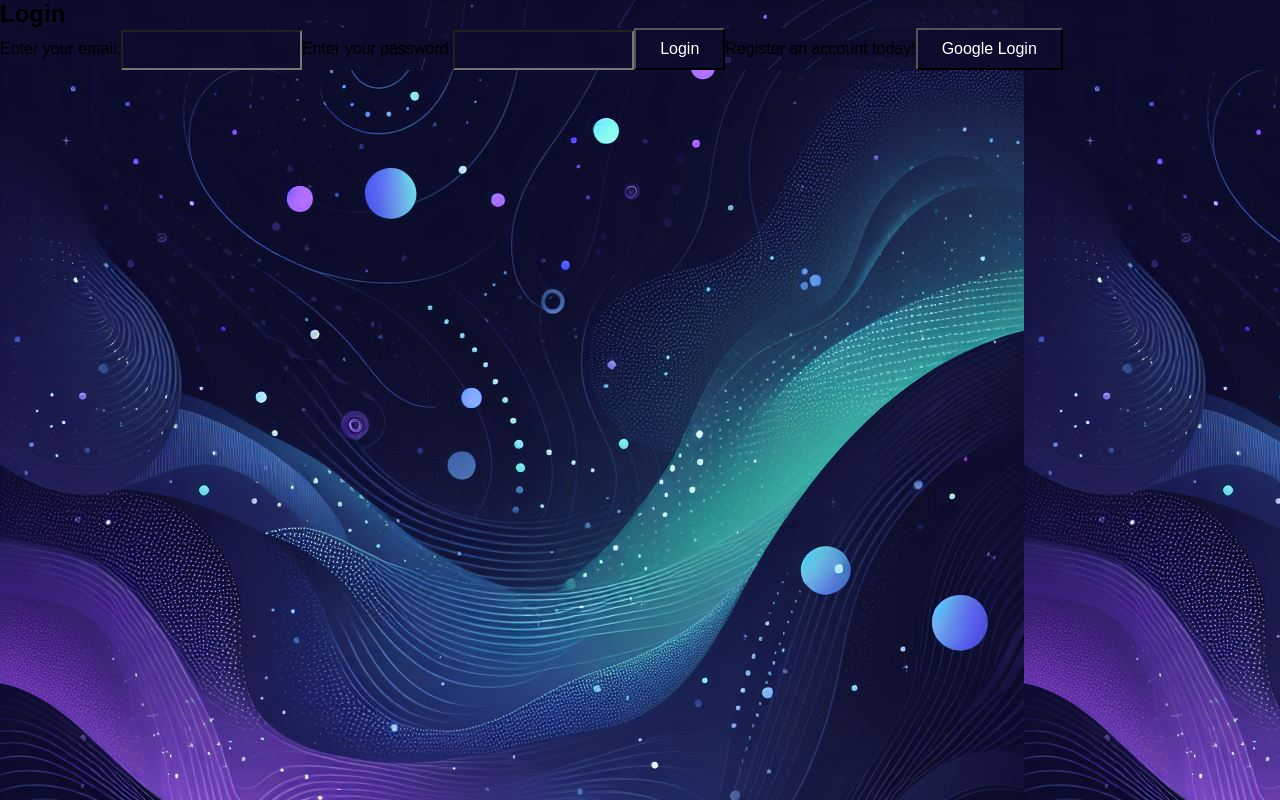
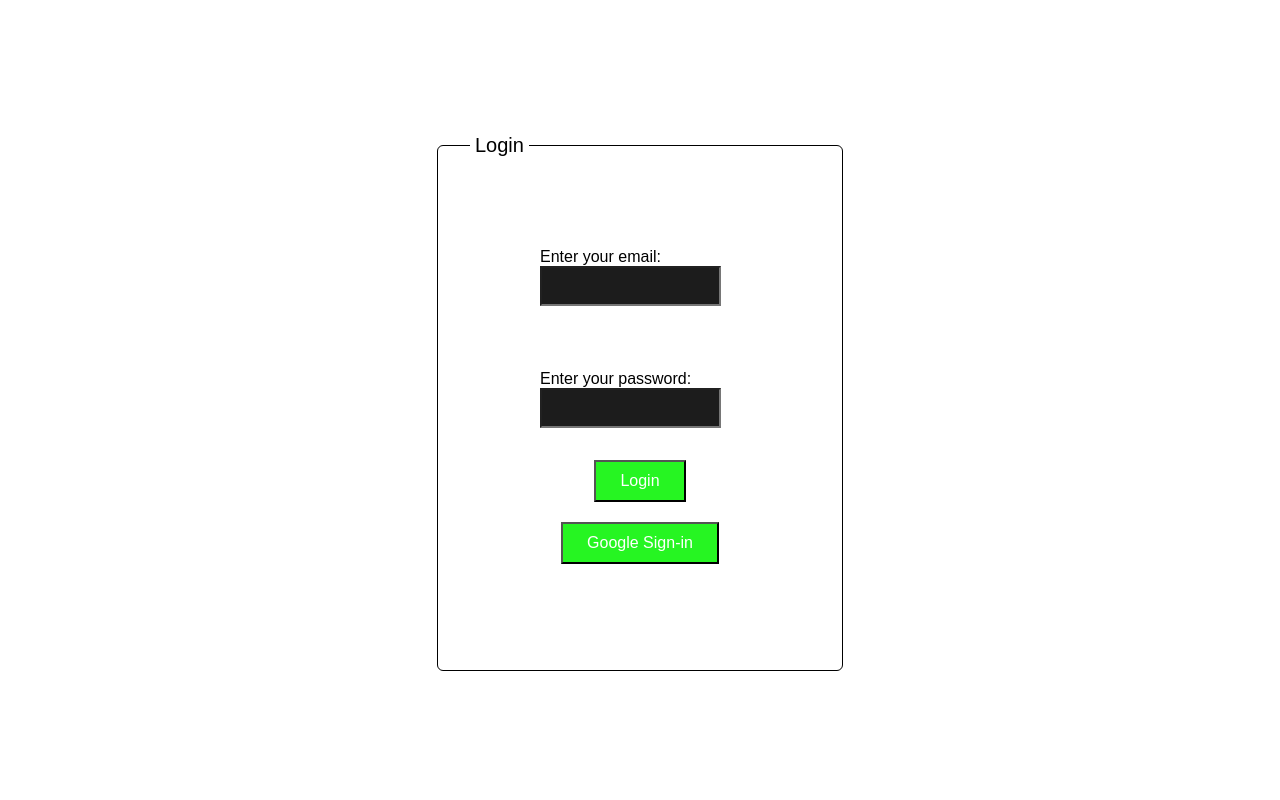
Before and after one commit to Shafi2065/gaming-app, a Next.js app: page /login in a window 1280 px wide. Built offline with nearby package versions, Linux system fonts and the light colour scheme.

Commit message:
changed styling of login page and added sweetalert, colour needs fixing next time.

```diff
--- a/app/login/page.jsx
+++ b/app/login/page.jsx
@@ -6,7 +6,6 @@ import "./register/register.css";
 const LoginPage = () => {
   return (
     <div>
-      <h2>Login</h2>
       <Login />
     </div>
   );
--- a/app/login/register/register.css
+++ b/app/login/register/register.css
@@ -1,8 +1,10 @@
-* {
+body, html {
+    background-color: white;
     margin: 0;
     padding: 0;
+}
+* {
     font-family: sans-serif;
-    background-image: url("../../../public/loginbackground.jpg");
 }
 .register-container {
     display: flex;
@@ -13,7 +15,7 @@
 fieldset {
     margin: 2em 0;
     padding: 1em 2em;
-    border: solid 1px white;
+    border: solid 1px black;
     border-radius: 6px;
     min-width: 200px;
 }
@@ -21,12 +23,13 @@ fieldset {
 legend {
     font-size: 1.25em;
     padding: 0.25em;
-    color: gray;
+    color: black;
 }
 
 label {
     margin-top: 2rem;
     margin-bottom: 2rem;
+    color: black;
 }
 
 label:first-of-type {
@@ -37,16 +40,17 @@ textarea {
     min-height: 8rem;
     min-width: 100%;
     padding: .5rem;
-    border: solid 1px; color: white;
+    border: solid 1px; color: black;
 }
 button {
-    background-color: green;
+    background-color: rgb(38, 245, 34);
     color: white;
     text-align: center;
     padding: 10px 24px;
     font-family: sans-serif;
     text-decoration: none;
     font-size: 16px;
+    margin-bottom: 20px;
 }
 .register {
     display: flex;
@@ -59,6 +63,7 @@ button {
 
 input {
     height: 2.5rem;
+    background-color: rgb(28, 28, 28);
 }
 
 p {
--- a/components/loginform.jsx
+++ b/components/loginform.jsx
@@ -1,4 +1,6 @@
 import React, { useState } from "react";
+import Button from "react-bootstrap/Button";
+import Swal from 'sweetalert2'
 import {
   getAuth,
   signInWithEmailAndPassword,
@@ -20,6 +22,12 @@ function Login() {
     signInWithEmailAndPassword(auth, email, password)
       .then((userCredential) => {
         console.log(userCredential);
+
+        Swal.fire({
+          title: "Successfully Logged in",
+          text: "redirecting to another page",
+          icon: "success"
+        });
       })
       .catch((error) => {
         console.error(error.code, error.message);
@@ -53,8 +61,10 @@ function Login() {
       });
   };
   return (
-    <div>
-      <form onSubmit={handleLogin}>
+    <div className="register-container">
+      <fieldset>
+      <legend className="register-heading">Login</legend>
+      <form className="register" onSubmit={handleLogin}>
         <label>
           Enter your email:
           <input
@@ -72,11 +82,15 @@ function Login() {
             onChange={(e) => setPassword(e.target.value)}
           />
         </label>
-        <button type="submit">Login</button>
-        <a href="#">Register an account today!</a>
+        <Button variant="primary" type="submit">
+            Login
+          </Button>
 
-        <button onClick={googleLogin}>Google Login</button>
+          <Button variant="primary" type="submit" onClick={googleLogin}>
+            Google Sign-in
+          </Button>
       </form>
+      </fieldset>
     </div>
   );
 }
```
Also changed, not shown: components/registerform.jsx (+9 -3 lines).
